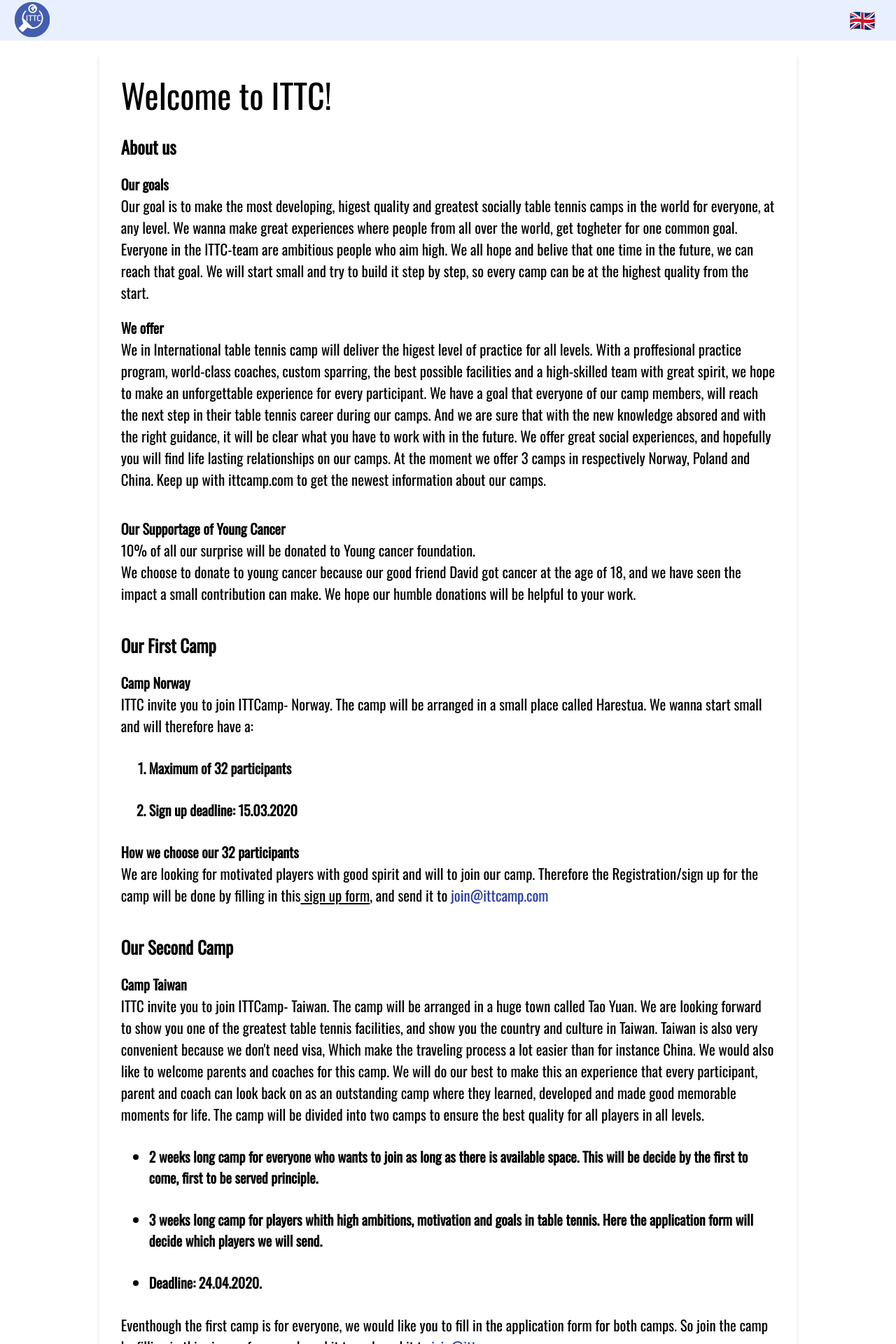
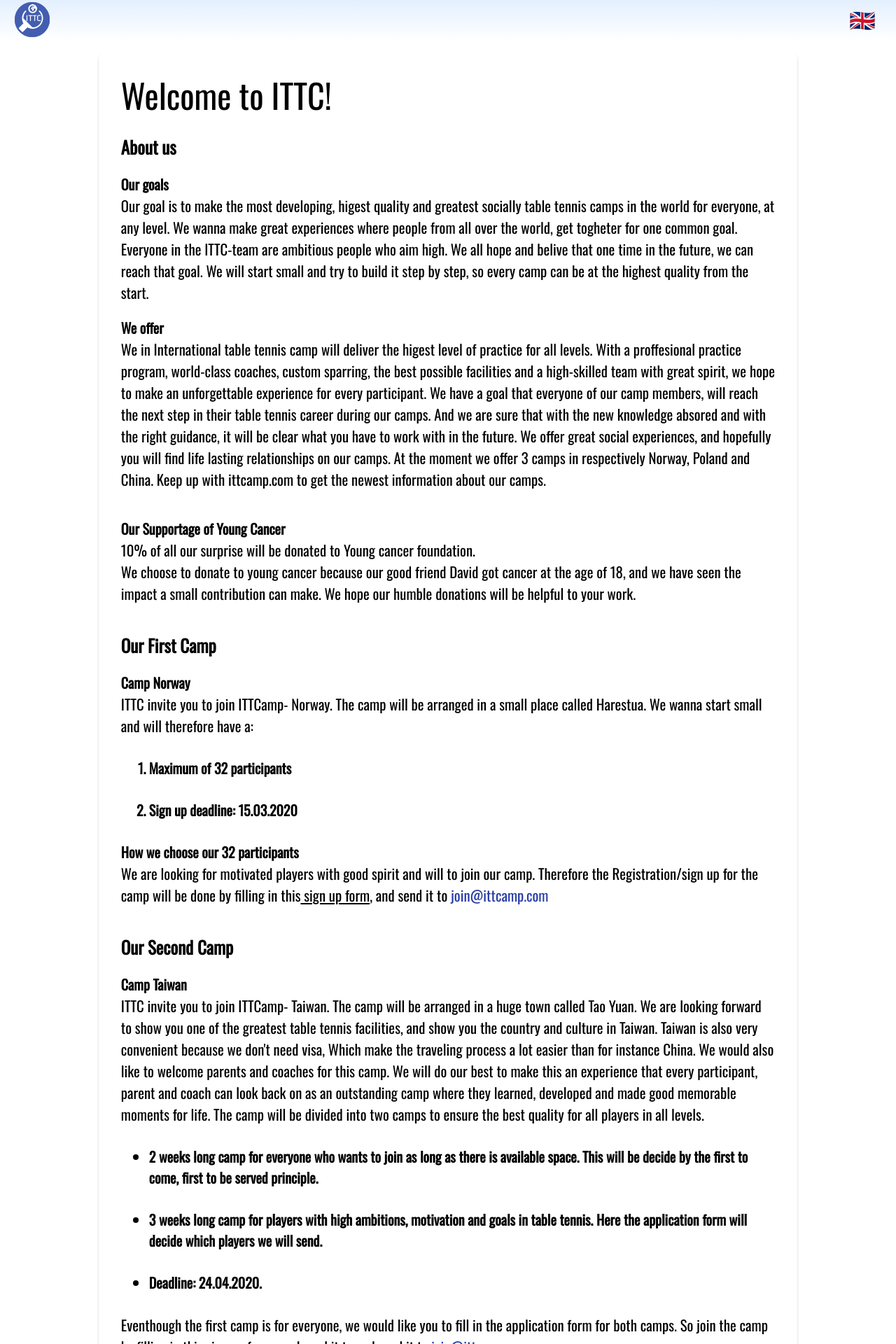
Before and after one commit to mikkelgud/InternationalTableTennisCamp, a React (Create React App) app: page /plan in a window 1280 px wide. Shown: the top 1920 px of the page at 70% size. Built offline with nearby package versions, Linux system fonts and the light colour scheme.

Commit message:
good nigth

```diff
--- a/src/components/Navbar.js
+++ b/src/components/Navbar.js
@@ -19,7 +19,7 @@ const NavBarWrapper = styled.div`
   display: flex;
   align-items: center;
   justify-content: space-between;
-  background-color: #e4edffd6;
+  background-image: linear-gradient( #d3e7ffa1,#ffffff);
   padding: 1.82345324234rem;
   // border-radius: 0 0 0 42px;
   // border-bottom: 0.5px solid #0a1c983b;
--- a/src/components/generalnfoPages/AboutUs.js
+++ b/src/components/generalnfoPages/AboutUs.js
@@ -152,7 +152,7 @@ export default function AboutUs(props) {
                This will be decide by the first to come, first to be served principle.
                </li>
             <br />
-            <li> 3 weeks long camp for players whith high ambitions, motivation and goals in table tennis.
+            <li> 3 weeks long camp for players with high ambitions, motivation and goals in table tennis.
               Here the application form will decide which players we will send.
               </li>
               <br />
--- a/src/index.css
+++ b/src/index.css
@@ -9,6 +9,7 @@ body {
     sans-serif;
   -webkit-font-smoothing: antialiased;
   -moz-osx-font-smoothing: grayscale;
+  /* background-color: #f3f3f3; */
 }
 
 code {
```
